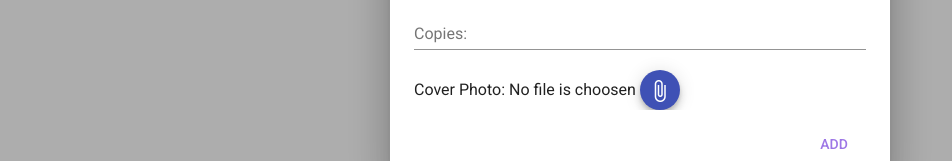
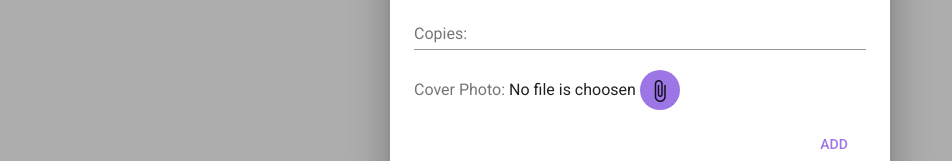
Before and after one commit to ImanPunia/book-manager, an Angular app in the folder book-manager/: page / in a window 1280 px wide. Both pictures are taken after a click on the button "Add Book". Shown: the part 444-605 px from the top of the page, without its empty margins (0-952 px from the left). Built offline with nearby package versions, Linux system fonts and the light colour scheme.

Commit message:
BM: complete the design of add Book form

```diff
--- a/book-manager/src/app/app.component.ts
+++ b/book-manager/src/app/app.component.ts
@@ -18,6 +18,7 @@ export class AppComponent implements OnInit{
     const   dialogRef  = this.dialog.open(AddBookDialogComponent,{width:'500px'});
 
     dialogRef.afterClosed().subscribe((value) => {
+      if(value != undefined){
         console.log(JSON.stringify(value));
         let formData = new FormData();
         formData.append('file',value.file);
@@ -25,6 +26,7 @@ export class AppComponent implements OnInit{
         this.connSer.addSingleBook(formData,value).subscribe((res)=> {
           console.log(res);
         })
+      }
     })
   }
 
--- a/book-manager/src/app/book-dialog/add-book-dialog/add-book-dialog.component.html
+++ b/book-manager/src/app/book-dialog/add-book-dialog/add-book-dialog.component.html
@@ -27,10 +27,10 @@
       </mat-form-field>
     </div>
     <div>
-        <label> Cover Photo: </label>
+        <label class="light-grey"> Cover Photo: </label>
         <input type="file" style='display: none;'   [(ngModel)]="book.file" (change)="setFileName($event)" name="file" appFileDirective #chooseFile>
         {{ fileName || "No file is choosen" }}
-        <button mat-mini-fab type="button" color="primary" class="upload-btn"
+        <button mat-mini-fab type="button" color="black"  class="bg-purple box-shadow-0"
           (click)="chooseFile.click()">
             <mat-icon>attach_file</mat-icon>
         </button>
--- a/book-manager/src/app/book-dialog/add-book-dialog/add-book-dialog.component.scss
+++ b/book-manager/src/app/book-dialog/add-book-dialog/add-book-dialog.component.scss
@@ -1,7 +1,22 @@
+$app-color : rgb(142 98 226 / 87%);
+$label-color: rgba(0, 0, 0, 0.54);
+
 mat-form-field {
     width : 100%;
 }
 
 .color-purple{
-    color: rgb(142 98 226 / 87%);
+    color: $app-color;
 }
+
+.bg-purple{
+    background : $app-color;
+}
+
+.box-shadow-0{
+    box-shadow: none;
+}
+
+.light-grey{
+    color: $label-color;
+}
```
Also changed, not shown: 1 other file (tests, documents, lock files or other folders).
